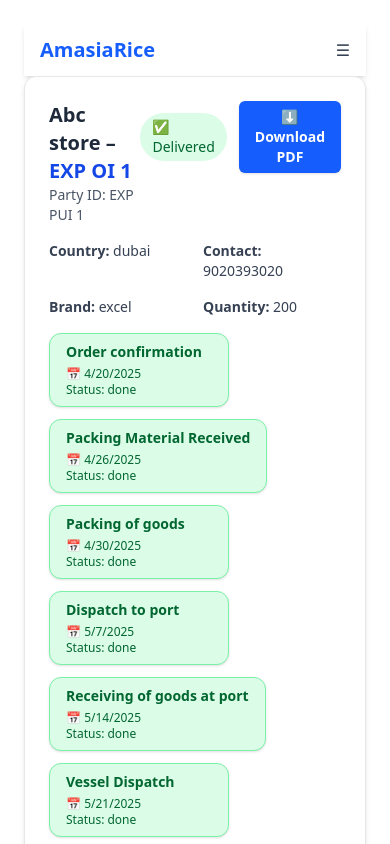
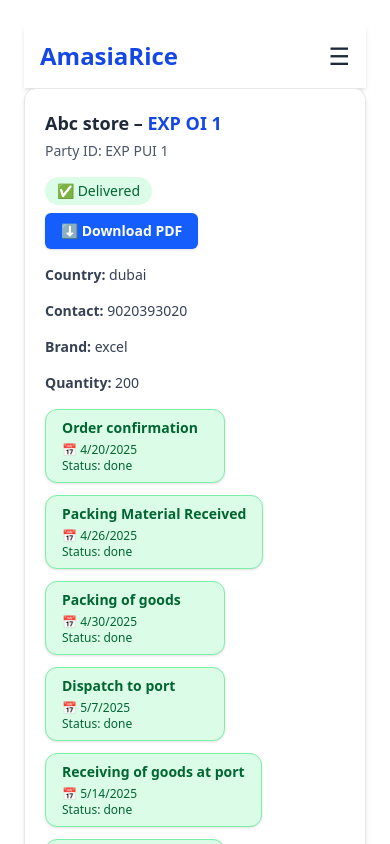
Before and after one commit to AmesiaRice/Navin_sir_dashboards, a Next.js app: page /pages/complete in a window 390 px wide. Shown: the top 844 px of the page. Built offline with nearby package versions, Linux system fonts and the light colour scheme.

Commit message:
responsive

```diff
--- a/src/app/components/ClientDashboard.jsx
+++ b/src/app/components/ClientDashboard.jsx
@@ -26,49 +26,43 @@ export default function ClientDashboard() {
     } else {
       setMatchedOrders([]);
       setError('⚠️ No orders found for that ID.');
-      setTimeout(() => {
-        setError('');
-      }, 2000);
+      setTimeout(() => setError(''), 2500);
     }
   };
 
   const dataToDisplay = inputID.trim() && matchedOrders.length > 0 ? matchedOrders : allOrders;
 
   return (
-    <div className="min-h-screen bg-gradient-to-br from-gray-100 to-white p-6">
+    <div className="min-h-screen bg-gradient-to-br from-gray-100 to-white p-4 md:p-6">
       <div className="max-w-6xl mx-auto">
-        {/* <h1 className="text-3xl font-bold text-blue-700 mb-6 text-center">📦 Track Your Export Orders</h1> */}
+        {/* <h1 className="text-2xl sm:text-3xl font-bold text-blue-700 mb-6 text-center">📦 Track Your Export Orders</h1> */}
 
-        {/* Search Bar */}
-        <div className="flex flex-col md:flex-row gap-4 mb-6 justify-center">
+        {/* 🔍 Search */}
+        <div className="flex flex-col md:flex-row gap-4 mb-6 justify-center items-center">
           <input
             type="text"
             value={inputID}
             onChange={(e) => setInputID(e.target.value)}
-            onKeyDown={(e)=>{
-              if(e.key==='Enter'){
-                handleSearch();
-              }
-            }}
+            onKeyDown={(e) => e.key === 'Enter' && handleSearch()}
             placeholder="Enter Order ID or Party Unique ID"
-            className="border border-gray-300 px-5 py-3 rounded-lg w-full md:w-2/3 shadow-sm focus:ring-2 focus:ring-blue-300 outline-none"
+            className="w-full md:w-2/3 border border-gray-300 px-5 py-3 rounded-lg shadow-sm focus:ring-2 focus:ring-blue-300 outline-none text-sm sm:text-base"
           />
           <button
             onClick={handleSearch}
-            className="bg-blue-600 hover:bg-blue-700 text-white px-6 py-3 rounded-lg font-medium shadow"
+            className="w-full md:w-auto bg-blue-600 hover:bg-blue-700 text-white px-6 py-3 rounded-lg font-semibold shadow text-sm sm:text-base"
           >
             🔍 Search
           </button>
         </div>
 
-        {/* Error */}
+        {/* ⚠️ Error */}
         {error && (
-          <div className="bg-red-100 border border-red-300 text-red-700 px-4 py-3 rounded mb-6 text-center">
+          <div className="bg-red-100 border border-red-300 text-red-700 px-4 py-3 rounded mb-6 text-center text-sm sm:text-base">
             {error}
           </div>
         )}
 
-        {/* Results */}
+        {/* ✅ Results */}
         {dataToDisplay.length > 0 ? (
           <div className="space-y-6">
             {dataToDisplay.map(order => (
@@ -76,7 +70,7 @@ export default function ClientDashboard() {
             ))}
           </div>
         ) : (
-          <p className="text-center text-gray-500">No orders to display.</p>
+          <p className="text-center text-gray-500 text-sm sm:text-base">No orders to display.</p>
         )}
       </div>
     </div>
--- a/src/app/components/Navbar.jsx
+++ b/src/app/components/Navbar.jsx
@@ -6,44 +6,63 @@ import { usePathname } from 'next/navigation';
 
 export default function Navbar() {
   const [menuOpen, setMenuOpen] = useState(false);
-  const pathname = usePathname(); // ✅ Get current route
+  const pathname = usePathname();
 
   const linkClass = (path) =>
     pathname === path
-      ? "text-blue-600 font-semibold" // Active
-      : "text-gray-700";              // Inactive
+      ? 'text-blue-600 font-semibold'
+      : 'text-gray-700 hover:text-blue-600 transition-colors';
+
+  const navItems = [
+    { name: 'Total', path: '/' },
+    { name: 'Pending', path: '/pages/pending' },
+    { name: 'Complete', path: '/pages/complete' },
+  ];
 
   return (
-    <nav className="bg-white shadow-md w-full z-10">
-      <div className="max-w-7xl mx-auto px-4 py-3 flex justify-between items-center">
-        <div className="text-xl font-bold text-blue-600">
-          AmasiaRice
+    <nav className="bg-white shadow-md w-full z-50">
+      <div className="max-w-7xl mx-auto px-4 py-4 flex justify-between items-center">
+        {/* Logo */}
+        <div className="text-2xl font-extrabold text-blue-700">AmasiaRice</div>
+
+        {/* Desktop Menu */}
+        <div className="hidden md:flex space-x-6 text-sm font-medium">
+          {navItems.map((item) => (
+            <Link key={item.path} href={item.path} className={linkClass(item.path)}>
+              {item.name}
+            </Link>
+          ))}
         </div>
 
-        {/* Desktop Links */}
-        <div className="hidden md:flex space-x-6 font-medium">
-          <Link href="/" className={linkClass("/")}>Total</Link>
-          <Link href="/pages/pending" className={linkClass("/pages/pending")}>Pending</Link>
-          <Link href="/pages/complete" className={linkClass("/pages/complete")}>Complete</Link>
-        </div>
-
-        {/* Mobile Menu Toggle */}
+        {/* Mobile Menu Button */}
         <button
-          className="md:hidden text-gray-700 focus:outline-none"
+          className="md:hidden text-gray-800 text-2xl focus:outline-none"
           onClick={() => setMenuOpen(!menuOpen)}
+          aria-label="Toggle menu"
         >
-          ☰
+          {menuOpen ? '✖' : '☰'}
         </button>
       </div>
 
       {/* Mobile Links */}
-      {menuOpen && (
-        <div className="md:hidden px-4 pb-4 space-y-2 font-medium flex flex-col">
-          <Link href="/" className={linkClass("/")} onClick={() => setMenuOpen(false)}>Total</Link>
-          <Link href="/pages/pending" className={linkClass("/pages/pending")} onClick={() => setMenuOpen(false)}>Pending</Link>
-          <Link href="/pages/complete" className={linkClass("/pages/complete")} onClick={() => setMenuOpen(false)}>Complete</Link>
+      <div
+        className={`md:hidden overflow-hidden transition-all duration-300 ${
+          menuOpen ? 'max-h-96 py-3 px-4' : 'max-h-0'
+        }`}
+      >
+        <div className="flex flex-col space-y-3 font-medium text-sm">
+          {navItems.map((item) => (
+            <Link
+              key={item.path}
+              href={item.path}
+              className={linkClass(item.path)}
+              onClick={() => setMenuOpen(false)}
+            >
+              {item.name}
+            </Link>
+          ))}
         </div>
-      )}
+      </div>
     </nav>
   );
 }
--- a/src/app/components/OrderCard.jsx
+++ b/src/app/components/OrderCard.jsx
@@ -36,23 +36,24 @@ export default function OrderCard({ order }) {
   };
 
   return (
-    <div className="border border-gray-200 p-6 mb-6 rounded-xl shadow-md bg-white hover:shadow-lg transition-all duration-300">
-      <div className="flex justify-between items-start mb-4">
+    <div className="border border-gray-200 p-5 md:p-6 mb-6 rounded-xl shadow-md bg-white hover:shadow-lg transition-all duration-300">
+      {/* Top: Header Info */}
+      <div className="flex flex-col sm:flex-row justify-between sm:items-center gap-4 mb-4">
         <div>
-          <h2 className="text-xl font-bold text-gray-800">
+          <h2 className="text-lg sm:text-xl font-bold text-gray-800">
             {order.PartyName} – <span className="text-blue-700">{order.OrderID}</span>
           </h2>
-          <p className="text-sm text-gray-600">Party ID: {order.PartyUniqueID}</p>
+          <p className="text-sm text-gray-600 mt-1 sm:mt-0">Party ID: {order.PartyUniqueID}</p>
         </div>
 
         {isDelivered && (
-          <div className="flex items-center gap-3">
+          <div className="flex flex-col sm:flex-row items-start sm:items-center gap-2 sm:gap-3">
             <span className="bg-green-100 text-green-800 px-3 py-1 rounded-full text-sm font-medium">
               ✅ Delivered
             </span>
             <button
               onClick={handleDownloadPDF}
-              className="bg-blue-600 hover:bg-blue-700 text-white px-4 py-1.5 rounded-md text-sm font-semibold shadow"
+              className="bg-blue-600 hover:bg-blue-700 text-white px-4 py-2 rounded-md text-sm font-semibold shadow"
             >
               ⬇ Download PDF
             </button>
@@ -60,13 +61,15 @@ export default function OrderCard({ order }) {
         )}
       </div>
 
-      <div className="grid grid-cols-2 md:grid-cols-4 gap-4 text-sm text-gray-700 mb-4">
+      {/* Middle: Grid Info */}
+      <div className="grid grid-cols-1 sm:grid-cols-2 md:grid-cols-4 gap-4 text-sm text-gray-700 mb-4">
         <p><strong>Country:</strong> {order.Country}</p>
         <p><strong>Contact:</strong> {order.ContactNo}</p>
         <p><strong>Brand:</strong> {order.BrandName}</p>
         <p><strong>Quantity:</strong> {order.Quantity}</p>
       </div>
 
+      {/* Bottom: Progress Bar */}
       <ProgressBar steps={order.Steps} />
     </div>
   );
```
